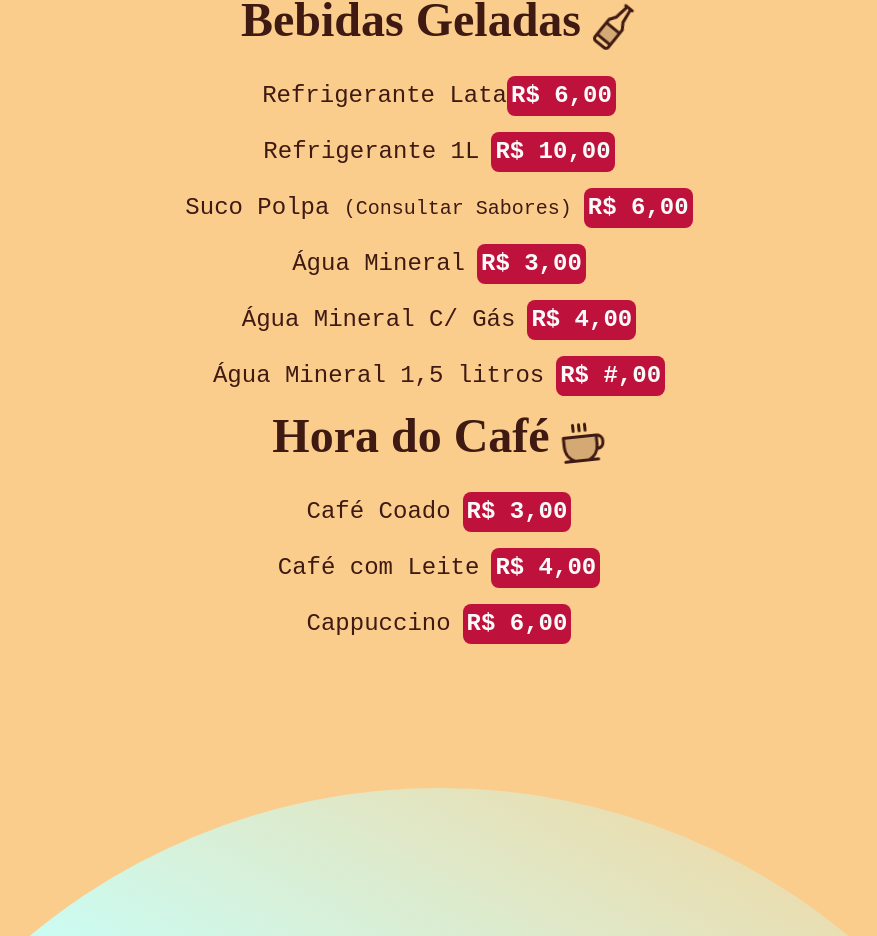
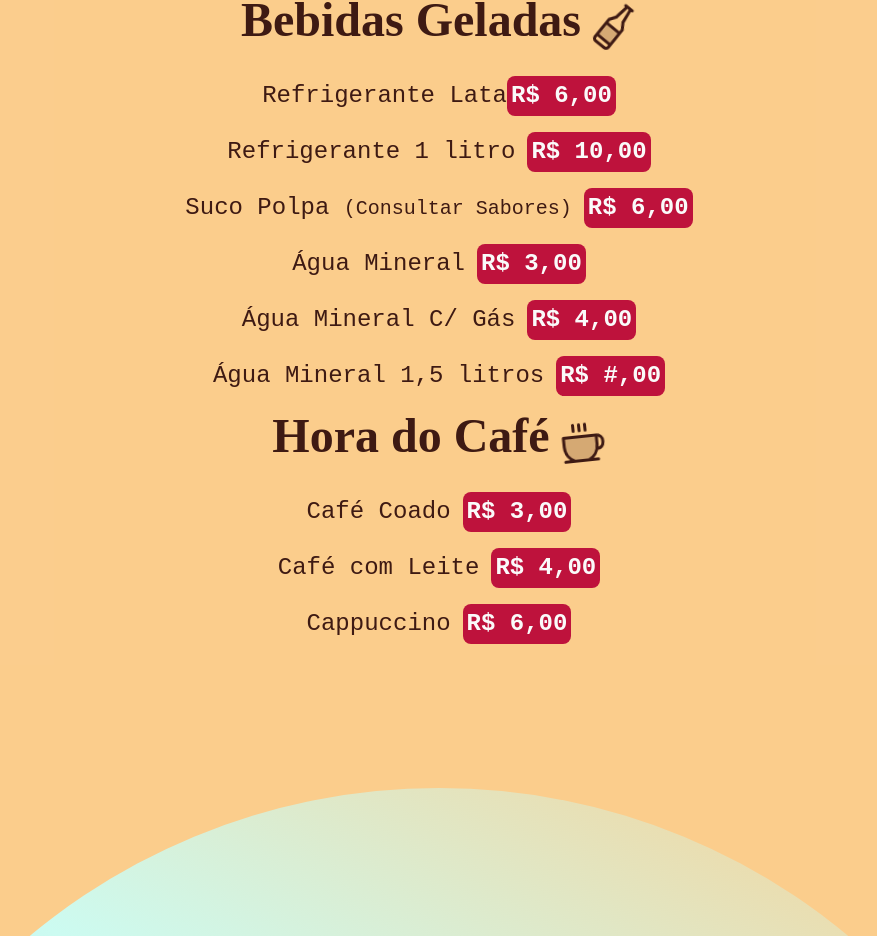
Before and after one commit to sauba/spa-comedoria-emporio-brisa, a Next.js app: page / in a window 1280 px wide. Shown: the part 1876-2812 px from the top of the page, without its empty margins (201-1078 px from the left). Built offline with nearby package versions, Linux system fonts and the light colour scheme.

Commit message:
Update: CardapioBebidasGeladas text

```diff
--- a/src/components/CardapioBebibasGeladas/index.tsx
+++ b/src/components/CardapioBebibasGeladas/index.tsx
@@ -29,7 +29,7 @@ export default function CardapioBebidasGeladas() {
         </span>
 
         <span className={`w-full flex text-center justify-between xl:justify-center items-center gap-3`}>
-          <span className={`text-2xl font-pt-mono`}>Refrigerante 1L</span>
+          <span className={`text-2xl font-pt-mono`}>Refrigerante 1 litro</span>
           <span className={`text-2xl p-1 font-pt-mono font-bold rounded-lg bg-rose-700 text-zinc-50`}>R$ 10,00</span>
         </span>
 
```
